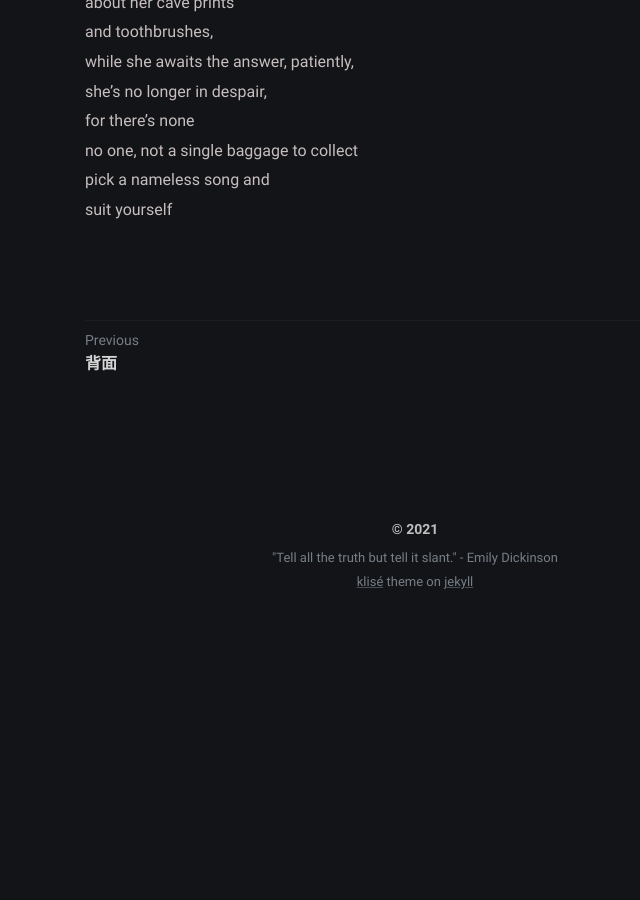
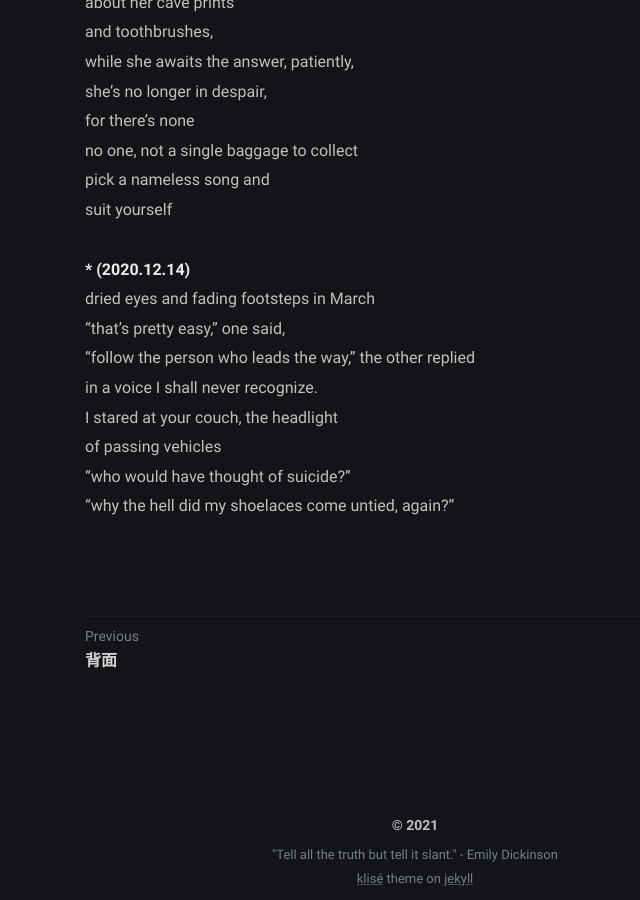
Before and after one commit to yijingch/afistforair.github.io, a Jekyll site: the page built from _posts/nameless-poems/2021-05-28-nameless-poems.md, in a window 1280 px wide and 900 px high, scrolled down 1028 px. Shown: the whole window, without its empty margins (225-865 px from the left). Built offline with Jekyll 4.4.1, drawn with Linux system fonts in a browser that asks for light colours; before the commit the page ends 1654 px from its top, so only the background shows below that.

Commit message:
edit post

```diff
--- a/_posts/nameless-poems/2021-05-28-nameless-poems.md
+++ b/_posts/nameless-poems/2021-05-28-nameless-poems.md
@@ -35,3 +35,14 @@ for there's none
 no one, not a single baggage to collect
 pick a nameless song and
 suit yourself
+
+
+**\* (2020.12.14)**
+dried eyes and fading footsteps in March
+"that's pretty easy," one said,
+"follow the person who leads the way," the other replied
+in a voice I shall never recognize.
+I stared at your couch, the headlight
+of passing vehicles
+"who would have thought of suicide?"
+"why the hell did my shoelaces come untied, again?"
```
Also changed, not shown: 1 other file.
